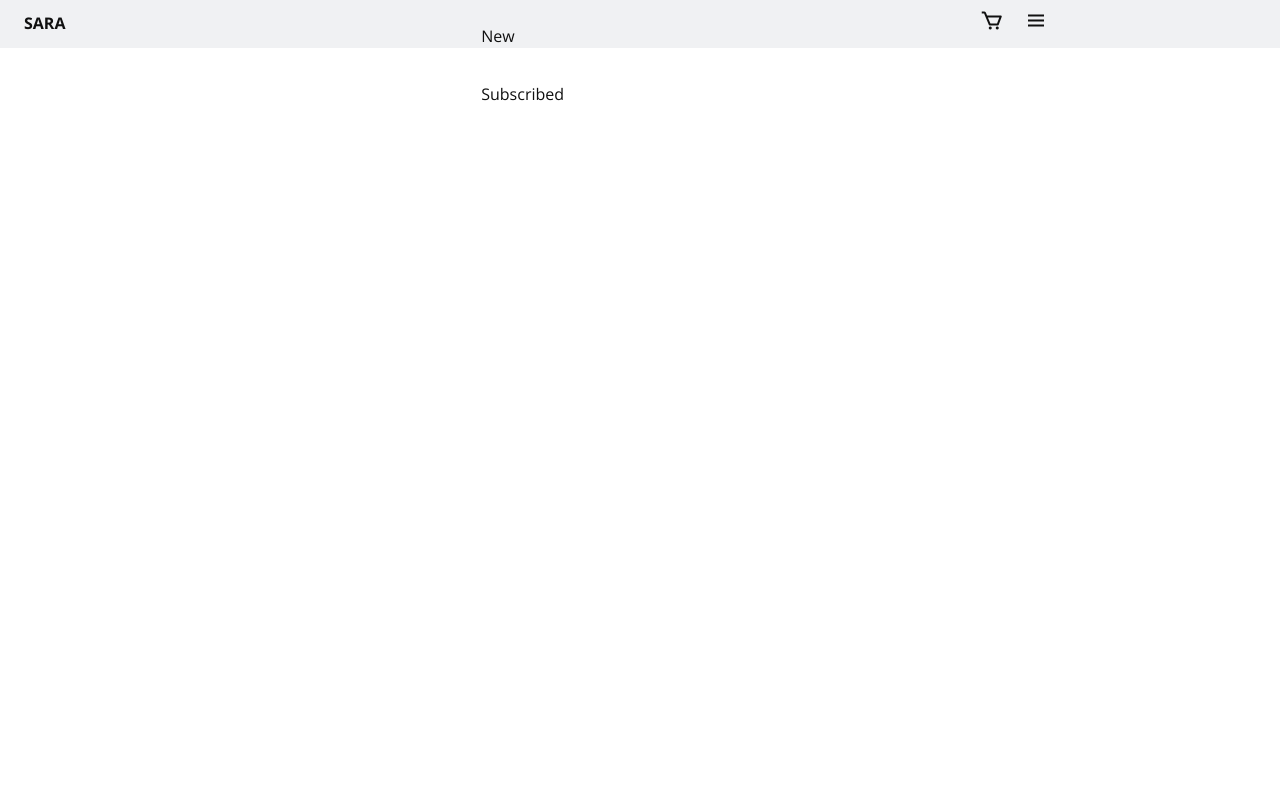
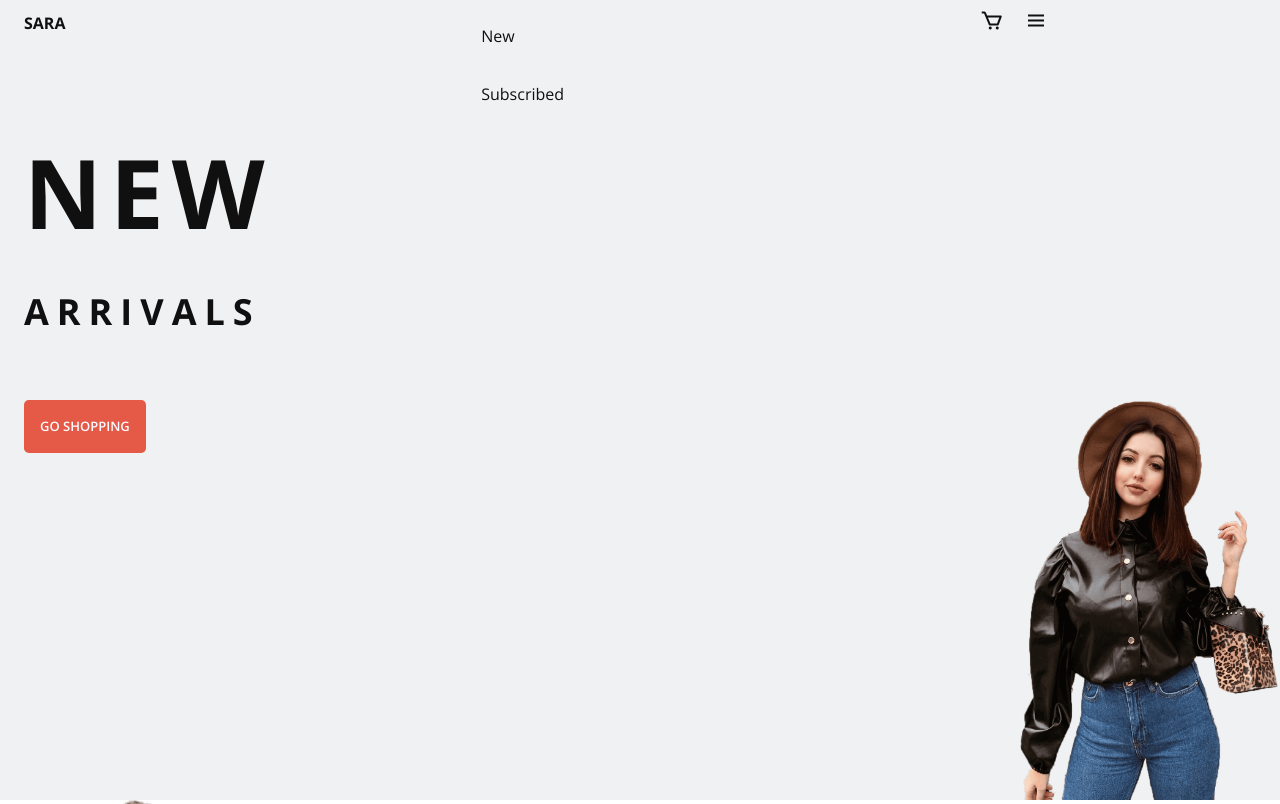
Before and after one commit to mustafizrahman8807/ecommerce_mobilefirst, a website: page index.html in a window 1280 px wide. Shown: the top 804 px of the page. Drawn offline with nearby package versions, Linux system fonts and the light colour scheme.

Commit message:
Second Commit

```diff
--- a/assets/css/style.css
+++ b/assets/css/style.css
@@ -182,10 +182,52 @@ img {
 }
 
 /*===== HOME =====*/
+.home {
+    background-color: var(--gray-color);
+}
 
+.home__container {
+    height: calc(100vh - var(--header-height));
+}
+
+.home__data {
+    padding-top: 6rem;
+}
+
+.home__title {
+    align-self: center;
+    font-size: var(--big-font-size);
+    line-height: 1;
+    letter-spacing: .5rem;
+    margin-bottom: 4rem;
+}
+
+.home__title span {
+    font-size: var(--h1-font-size);
+}
+
+.home__img {
+    position: absolute;
+    right: 0;
+    bottom: 0;
+    width: 260px;
+}
 
 /*BUTTONS*/
+.button {
+    display: inline-block;
+    background-color: var(--first-color);
+    color: var(--white-color);
+    padding: 1rem;
+    font-size: var(--small-font-size);
+    font-weight: var(--font-semi);
+    border-radius: .3rem;
+    transition: .3s;
+}
 
+.button:hover {
+    background-color: var(--first-color-alt);
+}
 
 /*===== COLLECTION =====*/
 
--- a/index.html
+++ b/index.html
@@ -31,7 +31,7 @@
 
         <div>
             <i class='bx bx-cart nav__cart'></i>
-            <i class='bx bx-menu nav__toggle' id="nav-toggle" ></i>
+            <i class='bx bx-menu nav__toggle' id="nav-toggle"></i>
         </div>
 
     </nav>
@@ -40,12 +40,37 @@
 <main class="l-main">
     <!--===== HOME =====-->
     <section class="home" id="home">
-
+        <div class="home__container bd-grid">
+            <div class="home__data">
+                <h1 class="home__title">NEW <br><span>ARRIVALS</span></h1>
+                <a href="#" class="button">GO SHOPPING</a>
+            </div>
+            <img src="assets/img/home.png" alt="" class="home__img">
+        </div>
     </section>
 
     <!--===== COLLECTION =====-->
     <section class="collection section">
+        <section class="collection section">
+        <div class="collection__container bd-grid">
+            <div class="collection__box">
+                <img src="assets/img/backpackMan.png" alt="" class="collection__img">
 
+                <div class="collection__data">
+                    <h2 class="collection__title"><span class="collection__subtitle">Men</span><br>Backpack</h2>
+                    <a href="#" class="collection__view">View collection</a>
+                </div>
+            </div>
+            <div class="collection__box">
+                <img src="assets/img/backpackWoman.png" alt="" class="collection__img">
+
+                <div class="collection__data">
+                    <h2 class="collection__title"><span class="collection__subtitle">Women</span><br>Backpack</h2>
+                    <a href="#" class="collection__view">View collection</a>
+                </div>
+            </div>
+        </div>
+        </section>
     </section>
 
     <!--===== FEATURED PRODUCTS =====-->
```
